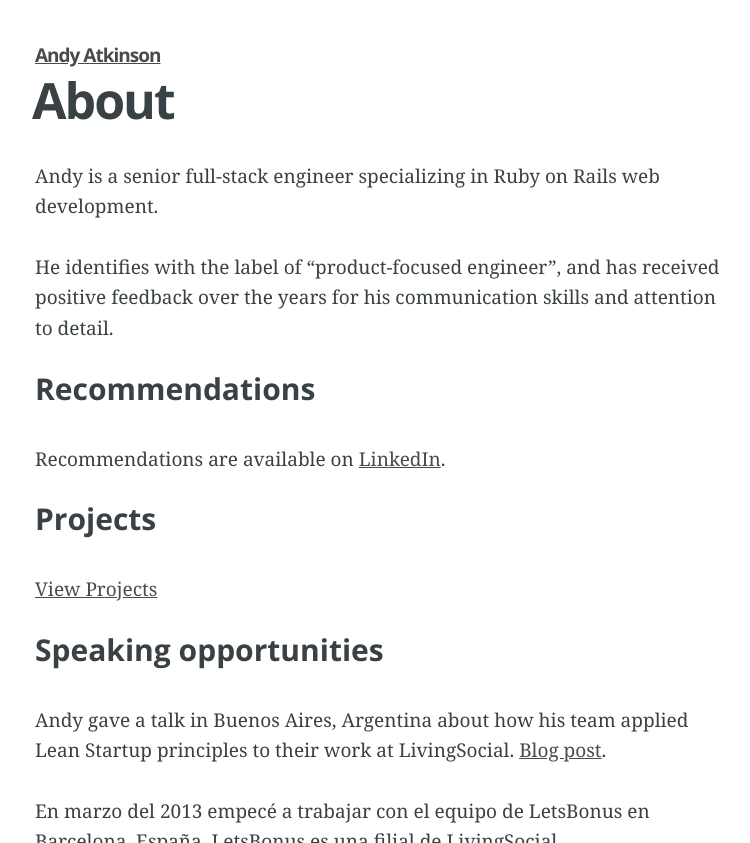
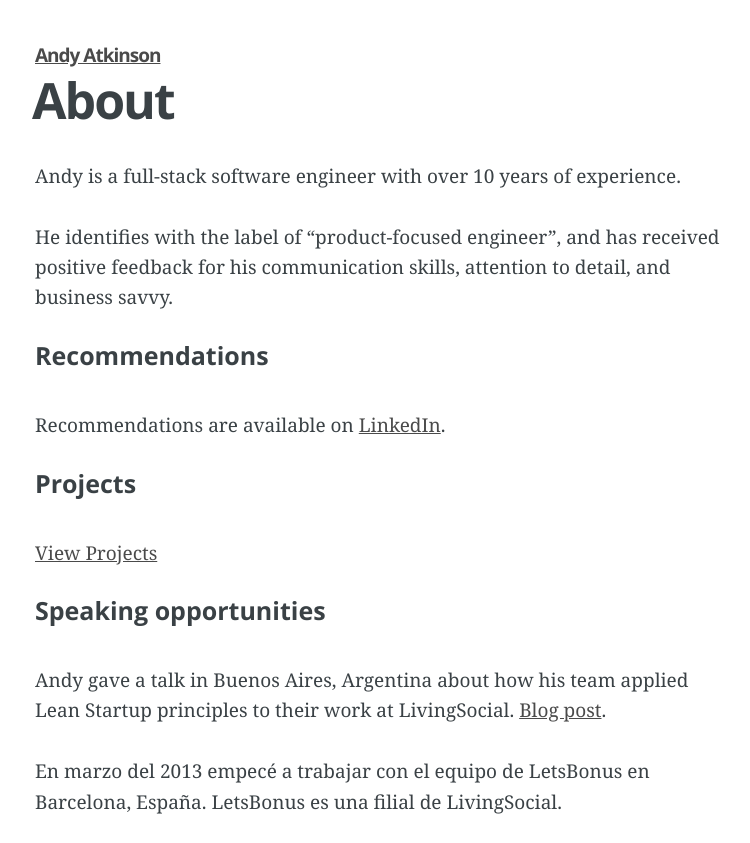
Before and after one commit to andyatkinson/blog, a Jekyll site: the page built from about/index.md, in a window 1280 px wide and 1400 px high, cut to the strip 0-843 px from the top of the window. Shown: the whole strip, without its empty margins (255-1005 px from the left). Built offline with Jekyll 4.4.1, drawn with Linux system fonts in a browser that asks for light colours; Markdown is read by kramdown in place of the engine named in the settings; some of the changed text lies outside the part shown.

Commit message:
Add more content

```diff
--- a/_config.yml
+++ b/_config.yml
@@ -1,6 +1,6 @@
 name: Andy Atkinson
-description: Software development tips and tricks
-meta_description: "Software development tips and tricks"
+description: Tips, tutorials, and interesting tech
+meta_description: "Tips, tutorials, and interesting tech"
 
 exclude: [config.ru, Gemfile, Gemfile.lock, Procfile, Rakefile, README.md, vendor, LICENSE.txt]
 
--- a/about/index.md
+++ b/about/index.md
@@ -4,19 +4,19 @@ title: About
 projects: 'projects'
 ---
 
-Andy is a senior full-stack engineer specializing in Ruby on Rails web development.
+Andy is a full-stack software engineer with over 10 years of experience.
 
-He identifies with the label of "product-focused engineer", and has received positive feedback over the years for his communication skills and attention to detail.
+He identifies with the label of "product-focused engineer", and has received positive feedback for his communication skills, attention to detail, and business savvy.
 
-#### Recommendations
+##### Recommendations
 
 Recommendations are available on [LinkedIn](http://linkedin.com/in/andyatkinson/).
 
-#### Projects
+##### Projects
 
 [View Projects](/projects)
 
-#### Speaking opportunities
+##### Speaking opportunities
 Andy gave a talk in Buenos Aires, Argentina about how his team applied Lean Startup principles to their work at LivingSocial. [Blog post](/blog/2013/11/27/rubyconf-argentina-2012/).
 
 En marzo del 2013 empecé a trabajar con el equipo de LetsBonus en Barcelona, España. LetsBonus es una filial de LivingSocial.
```
Also changed, not shown: other parts of about/index.md (+8 -2 lines), projects/index.md (+5 -5 lines), assets/images/portfolio-13.png (added).
